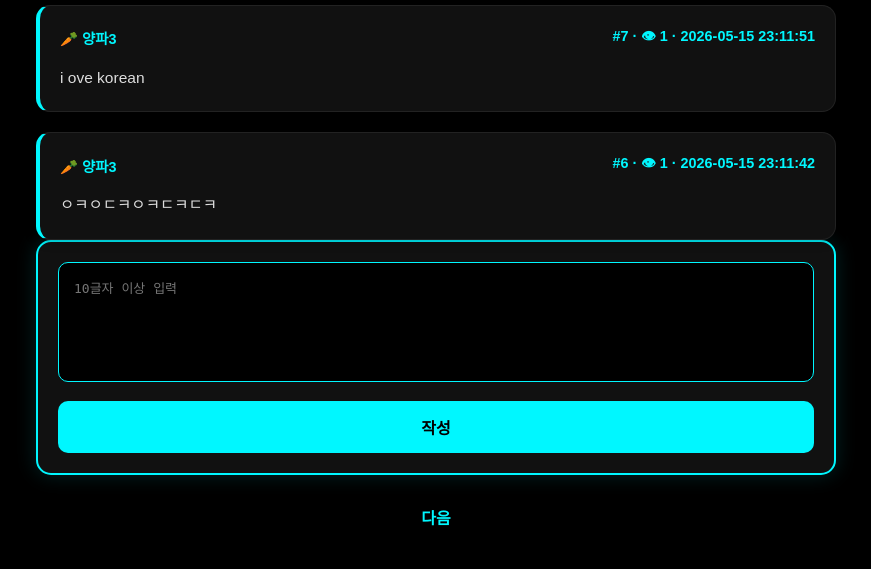
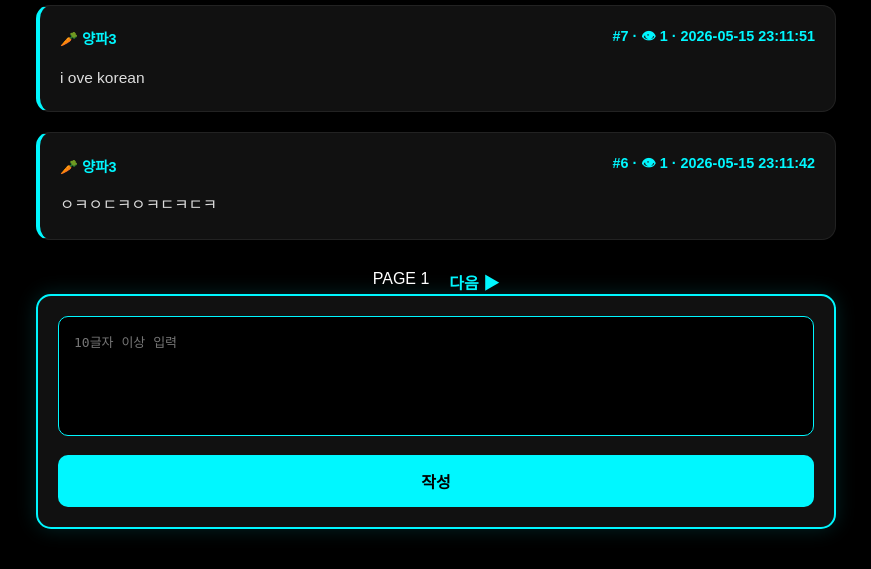
Before and after one commit to anchoon/lotto_project, a Flask app: page /board in a window 1280 px wide. Shown: the part 2488-3057 px from the top of the page, without its empty margins (204-1075 px from the left). Run offline with Flask 3, Linux system fonts and the light colour scheme; data comes from the database, SQL or seed files in the repository; both versions use the stored data as it was after the commit.

Commit message:
google verification fix

```diff
--- a/app.py
+++ b/app.py
@@ -1,11 +1,14 @@
 import sqlite3
-import hashlib
+import random
 from flask import Flask, render_template, request, redirect
 
 app = Flask(__name__)
 DB_FILE = "posts.db"
 
-vegetables = ["토마토","당근","가지","양파","오이","감자","버섯","배추","브로콜리"]
+vegetables = [
+    "토마토","당근","가지","양파","오이",
+    "감자","버섯","배추","브로콜리"
+]
 
 # ---------------- DB ----------------
 def init_db():
@@ -28,11 +31,10 @@ def init_db():
 init_db()
 
 # ---------------- 닉네임 ----------------
-def generate_nickname(ip):
-    h = int(hashlib.md5(ip.encode()).hexdigest(), 16)
-    return vegetables[h % len(vegetables)] + str(h % 100 + 1)
+def generate_nickname():
+    return f"{random.choice(vegetables)}{random.randint(1,999)}"
 
-# ---------------- 게시글 저장 ----------------
+# ---------------- 저장 ----------------
 def save_post(nickname, content):
     conn = sqlite3.connect(DB_FILE)
     cur = conn.cursor()
@@ -45,7 +47,7 @@ def save_post(nickname, content):
     conn.commit()
     conn.close()
 
-# ---------------- 게시글 조회 ----------------
+# ---------------- 게시글 로드 ----------------
 def load_posts(page, per_page):
     conn = sqlite3.connect(DB_FILE)
     cur = conn.cursor()
@@ -79,42 +81,38 @@ def load_posts(page, per_page):
 
     return posts, total
 
+# ---------------- INDEX ----------------
+@app.route("/")
+def index():
+    return render_template("index.html")
+
 # ---------------- BOARD ----------------
 @app.route("/board", methods=["GET", "POST"])
 def board():
+
+    page = request.args.get("page", 1, type=int)
+    per_page = 20
 
     # 글 작성
     if request.method == "POST":
         content = request.form.get("content")
 
         if content and len(content) >= 10:
-            ip = request.remote_addr
-            nickname = generate_nickname(ip)
-
+            nickname = generate_nickname()
             save_post(nickname, content)
 
-        return redirect("/board?success=1")
+        return redirect(f"/board?page={page}")
 
-    # 페이지
-    page = request.args.get("page", 1, type=int)
-    per_page = 20
-
+    # 글 목록
     posts, total = load_posts(page, per_page)
-
     has_next = page * per_page < total
 
     return render_template(
         "board.html",
         posts=posts,
         page=page,
-        has_next=has_next,
-        success=request.args.get("success")
+        has_next=has_next
     )
-
-# ---------------- INDEX ----------------
-@app.route("/")
-def index():
-    return render_template("index.html")
 
 # ---------------- TOTO ----------------
 @app.route("/toto")
--- a/templates/board.html
+++ b/templates/board.html
@@ -2,6 +2,8 @@
 <html lang="ko">
 <head>
 <meta charset="UTF-8">
+<meta name="viewport" content="width=device-width, initial-scale=1.0">
+
 <title>게시판</title>
 
 <link rel="stylesheet" href="{{ url_for('static', filename='css/style.css') }}">
@@ -9,6 +11,7 @@
 
 <body>
 
+<!-- ================= TOP ================= -->
 <div class="topbar">📢 ANONYMOUS BOARD</div>
 
 <div class="menu">
@@ -17,20 +20,19 @@
     <a href="/toto">⚽ 토토</a>
 </div>
 
+<!-- ================= MAIN ================= -->
 <div class="board-container">
 
     <h1 class="board-title">📢 게시판</h1>
 
-    <!-- 🔥 성공 토스트 (중앙 표시) -->
-    {% if success %}
+    <!-- ================= TOAST ================= -->
+    {% if request.args.get('success') %}
     <div class="toast show" onclick="this.remove()">
         ✅ 글 작성 완료
     </div>
     {% endif %}
 
-    <!-- ========================= -->
-    <!-- 게시글 목록 (위) -->
-    <!-- ========================= -->
+    <!-- ================= POSTS ================= -->
     <div class="posts-area">
 
         {% for p in posts %}
@@ -50,16 +52,29 @@
 
     </div>
 
-    <!-- ========================= -->
-    <!-- 글쓰기 (무조건 하단) -->
-    <!-- ========================= -->
+    <!-- ================= PAGING ================= -->
+    <div class="paging">
+
+        {% if page > 1 %}
+        <a href="/board?page={{ page - 1 }}">◀ 이전</a>
+        {% endif %}
+
+        <span>PAGE {{ page }}</span>
+
+        {% if has_next %}
+        <a href="/board?page={{ page + 1 }}">다음 ▶</a>
+        {% endif %}
+
+    </div>
+
+    <!-- ================= WRITE (BOTTOM FIXED FEEL) ================= -->
     <form method="POST">
 
         <div class="write-box">
 
             <textarea name="content" placeholder="10글자 이상 입력"></textarea>
 
-            <button class="write-btn" type="submit">
+            <button type="submit" class="write-btn">
                 작성
             </button>
 
@@ -67,21 +82,6 @@
 
     </form>
 
-    <!-- ========================= -->
-    <!-- 페이징 -->
-    <!-- ========================= -->
-    <div class="paging">
-
-        {% if page > 1 %}
-        <a href="/board?page={{ page - 1 }}">이전</a>
-        {% endif %}
-
-        {% if has_next %}
-        <a href="/board?page={{ page + 1 }}">다음</a>
-        {% endif %}
-
-    </div>
-
 </div>
 
 </body>
```
Also changed, not shown: posts.db.
